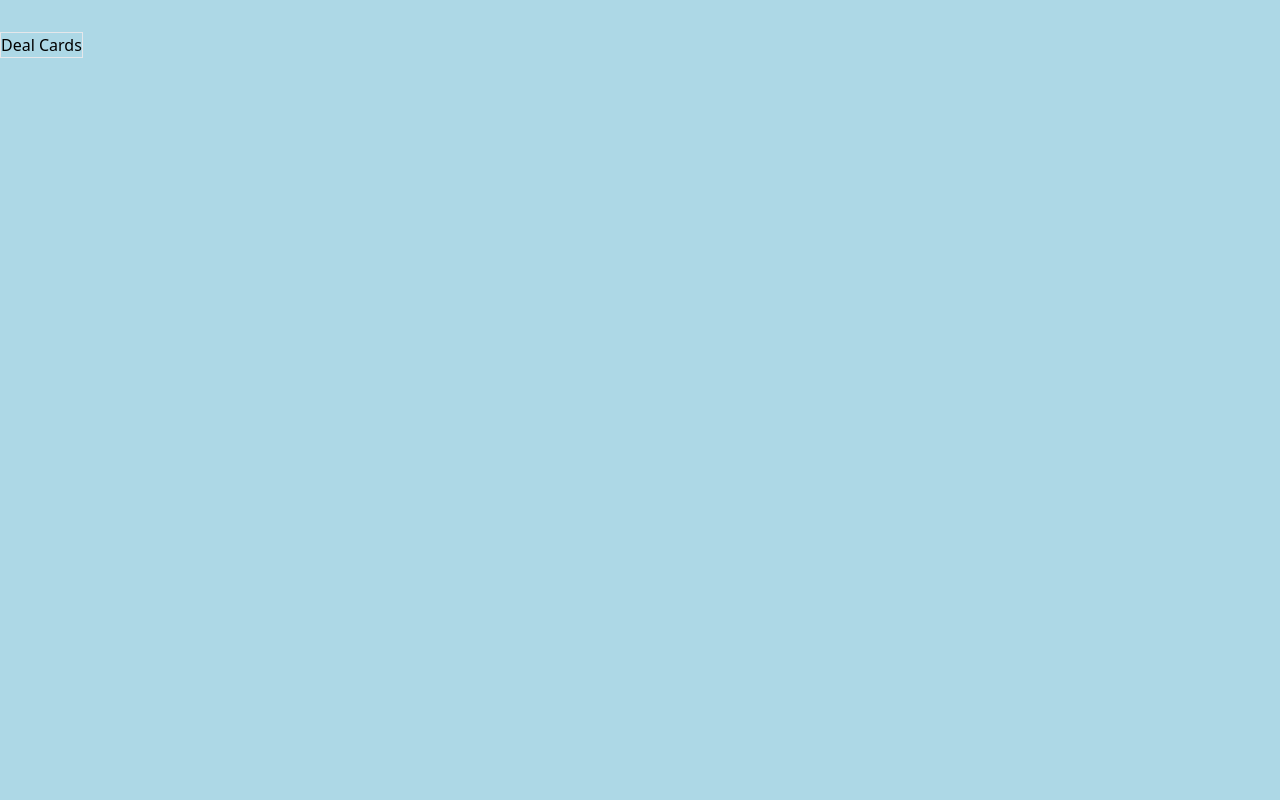
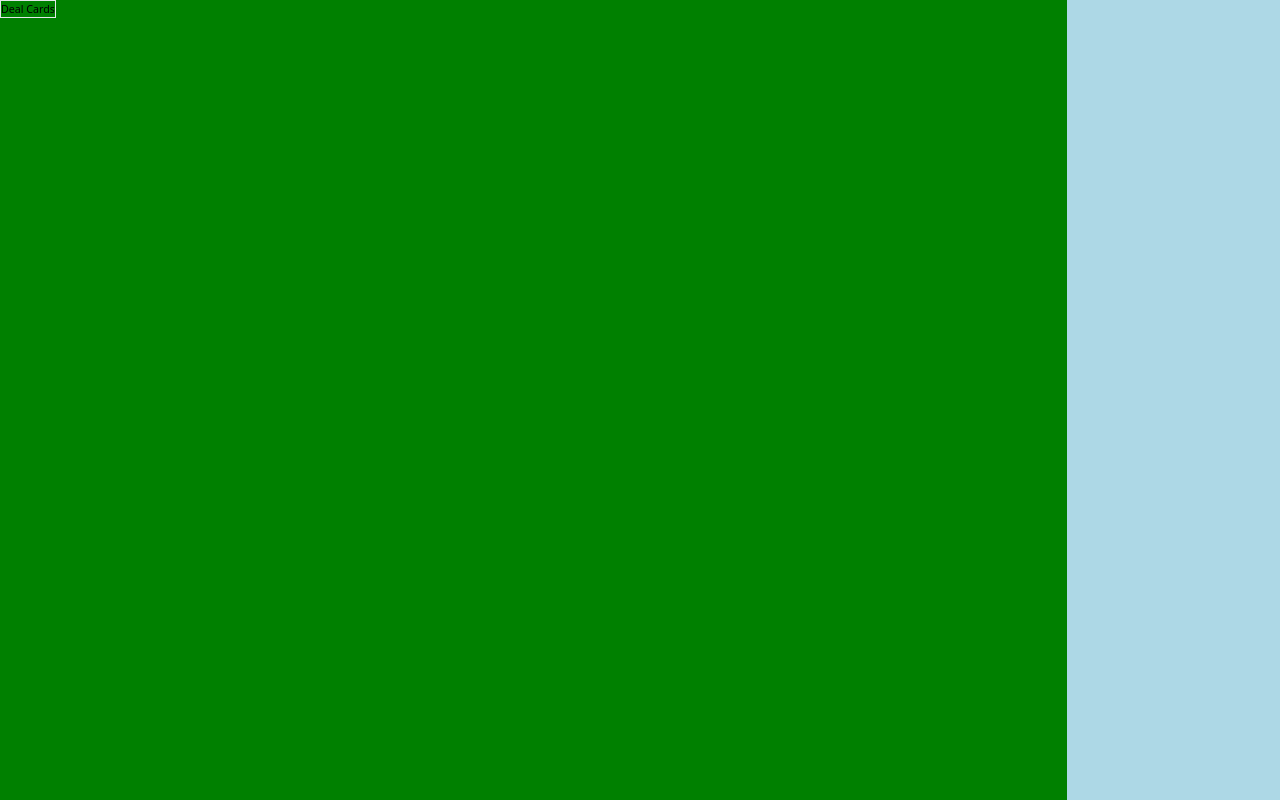
Before and after one commit to audiodude/video-poker, a Vue app: page / in a window 1280 px wide. Built offline with nearby package versions, Linux system fonts and the light colour scheme.

Commit message:
Make inner wrapper size constant aspect ratio, and calculate font-size based on its size

```diff
--- a/src/App.vue
+++ b/src/App.vue
@@ -1,11 +1,38 @@
 <script setup lang="ts">
 import CardDisplay from '@/components/card_display.vue';
 import FakeGameButton from '@/components/fake_game_button.vue';
+import { onMounted } from 'vue';
+
+function calculateFontSize() {
+  const el = document.getElementsByClassName('wrapper')[0];
+  const length = el.getBoundingClientRect().width;
+  const fontSize = length / 100;
+  document.documentElement.style.fontSize = `${fontSize}px`;
+}
+
+window.addEventListener('resize', calculateFontSize);
+onMounted(calculateFontSize);
 </script>
 
 <template>
-  <CardDisplay />
-  <FakeGameButton />
+  <div class="wrapper">
+    <CardDisplay />
+    <FakeGameButton />
+  </div>
 </template>
 
-<style scoped></style>
+<style scoped>
+.wrapper {
+  height: 75vw;
+  width: 100vw;
+
+  background-color: green;
+}
+
+@media (min-width: 133.33vh) {
+  .wrapper {
+    height: 100vh;
+    width: 133.33vh;
+  }
+}
+</style>
--- a/src/components/card_display.vue
+++ b/src/components/card_display.vue
@@ -5,7 +5,7 @@ const cards = useCardsStore();
 </script>
 
 <template>
-  <div class="flex justify-around my-4 mx-auto w-[82.125rem]">
+  <div class="flex justify-around mx-auto w-[82.125rem]">
     <div
       :class="`c-${card.rank}${card.suit}`"
       class="ml-4 first:ml-0 w-[15.625rem] h-[22.6875rem] bg-contain bg-no-repeat"
--- a/src/stores/cards.ts
+++ b/src/stores/cards.ts
@@ -40,7 +40,6 @@ export const useCardsStore = defineStore('cards', {
   }),
   actions: {
     deal() {
-      console.log('dealing');
       shuffle(this.deck);
       this.dealt = this.deck.splice(0, 5);
     },
```
